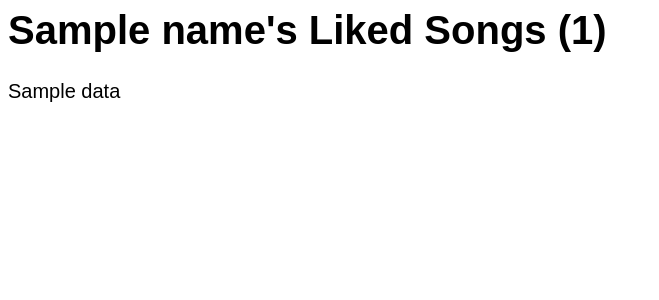
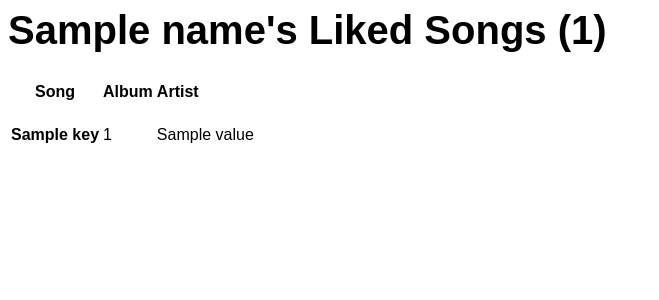
Before and after one commit to hegrace0101/cs4111-spotify, a Flask app: template templates/songs.html in a window 1280 px wide. Shown: the top 300 px of the page, without its empty margins (0-659 px from the left). Run offline with Flask 2, Linux system fonts and the light colour scheme; the template is opened without the code that fills it: most values are stand-ins (such as "Sample title", 1, 10 or a date in 2020); parts of the project's set-up code (start-up, migrations or seed data) failed here and were passed over.

Commit message:
modify playlists & songs with updated queries + html files

```diff
--- a/server.py
+++ b/server.py
@@ -195,31 +195,38 @@ def songs():
   cursor.close()
   count = count_tmp[0]
 
-  cursor = g.conn.execute('SELECT s.title as Liked_Songs FROM likes l, song s WHERE l.member_ID LIKE (%s) AND l.song_id = s.song_id', ID)
+  cursor = g.conn.execute('SELECT D.song_title as song, c.title as album, D.artist FROM (SELECT song.title as song_title, song.collection_id as album_id, C.artist FROM (SELECT B.song_id, member.name AS artist FROM (SELECT A.song_id, a_creates_s.member_ID as member_ID FROM (SELECT s.song_id AS song_id FROM likes l, song s WHERE l.member_ID = (%s) AND l.song_id = s.song_id) AS A NATURAL JOIN a_creates_s) as B NATURAL JOIN member) AS C NATURAL JOIN song) AS D LEFT OUTER JOIN collection c ON D.album_id = c.collection_id', ID)
   songs = []
+  album = []
+  artist = []
   for result in cursor:
     songs.append(result[0])
+    album.append(result[1])
+    artist.append(result[2])
   cursor.close()
 
-  context = dict(data = songs)
+  liked = {songs[i]: [album[i], artist[i]] for i in range(len(songs))}
+  #context = dict(data = songs)
 
-  return render_template("songs.html", name = name, count = count, **context)
+  return render_template("songs.html", name = name, count = count, liked = liked)
 
 @app.route('/playlists', methods=['GET'])
 def playlists():
-  cursor = g.conn.execute('SELECT c.title, c.date_created, c.duration, p.num_songs as number_of_songs, p.num_followers as Number_of_Followers FROM l_creates_p l, collection c, playlist p, l_creates_p l2, member m WHERE l.member_id = (%s) AND l.collection_id = c.collection_id AND c.collection_id = p.collection_ID', ID)
+  cursor = g.conn.execute('select c.title, c.date_created, c.duration, p.num_songs as number_of_songs, p.num_followers as Number_of_Followers from l_creates_p l, collection c, playlist p where l.member_id = (%s) AND l.collection_id = c.collection_id AND c.collection_id = p.collection_ID ', ID)
   titles = []
   date = []
   duration = []
   num_songs = []
+  num_followers = []
   for result in cursor:
     titles.append(result[0])
     date.append(result[1])
     duration.append(result[2])
     num_songs.append(result[3])
+    num_followers.append(result[4])
   cursor.close()
 
-  my_playlists = {titles[i]: [date[i], duration[i], num_songs[i]] for i in range(len(titles))}
+  my_playlists = {titles[i]: [date[i], duration[i], num_songs[i], num_followers[i]] for i in range(len(titles))}
 
   cursor = g.conn.execute('select c.title, c.date_created, c.duration, p.num_songs as number_of_songs, p.num_followers as Number_of_Followers, m.name from l_follows_p l, collection c, playlist p, member m where l.member_id = (%s) AND l.collection_ID = c.collection_ID AND c.collection_id = p.collection_ID AND m.member_id = l.member_id', ID)
   titles1 = []
--- a/templates/playlists.html
+++ b/templates/playlists.html
@@ -15,6 +15,7 @@
 				<td> <h4>Date Created</h4> </td>
 				<td> <h4>Duration</h4></td>
 				<td> <h4>Number of Songs</h4></td>
+				<td> <h4>Number of Followers</h4></td>
 		</tr>
 		{% for key, value in my_playlists.items() %}
 		   <tr>
@@ -22,6 +23,7 @@
 				<td> {{ value[0] }} </td>
 				<td> {{ value[1] }} </td>
 				<td> {{ value[2] }} </td>
+				<td> {{ value[3] }} </td>
 		   </tr>
 		{% endfor %}
 	</table>
--- a/templates/songs.html
+++ b/templates/songs.html
@@ -9,11 +9,23 @@
 <body>
 	<h1>{{name}}'s Liked Songs ({{count}})</h1>
 
-    <div>
-        {% for n in data %}
-        <div>{{n}}</div>
-        {% endfor %}
-    </div>
+  <table>
+		<tr>
+			<th> <h4>Song</h4> </th>
+				<td> <h4>Album</h4> </td>
+				<td> <h4>Artist</h4></td>
+		</tr>
+    {% for key, value in liked.items() %}
+    <tr>
+        <th> {{ key }} </th>
+        <td> {{ value[0] }} </td>
+        <td> {{ value[1] }} </td>
+		  </tr>
+		{% endfor %}
+	</table>
+
+
+
 
 </body>
 
```
